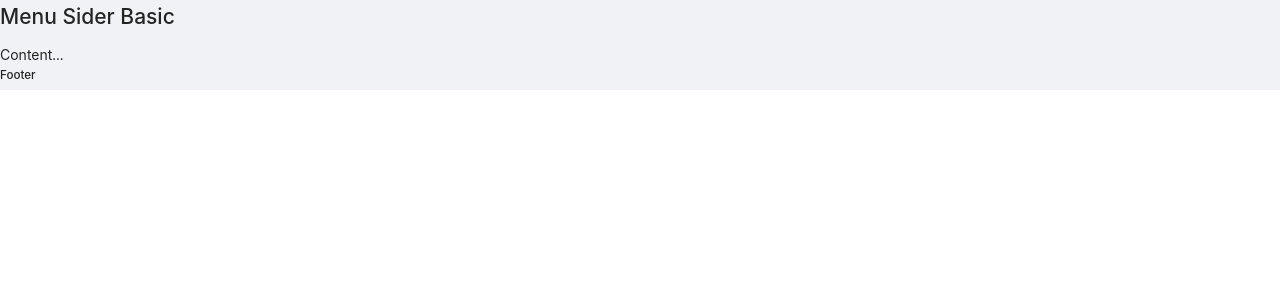
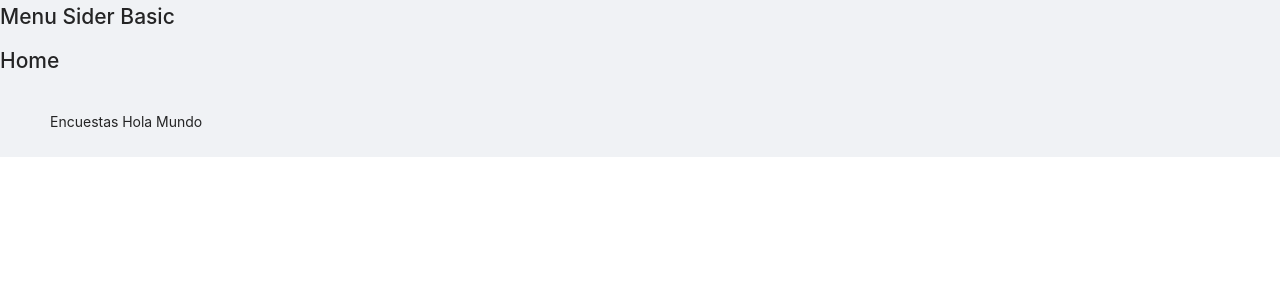
Before and after one commit to CharlyEstudio/encuesta, a React (Create React App) app: page / in a window 1280 px wide. Shown: the top 300 px of the page. Built offline with nearby package versions, Linux system fonts and the light colour scheme.

Commit message:
Rutas para usuarios básicos listo

```diff
--- a/src/Layouts/LayoutBasic.js
+++ b/src/Layouts/LayoutBasic.js
@@ -1,14 +1,22 @@
 // AntD
 import { Layout } from "antd";
 
-function LayoutBasic() {
+// Components
+import { LoadRoutes } from '../shared/components';
+
+function LayoutBasic({routes}) {
+    const { Content, Footer } = Layout;
     return(
         <Layout>
             <h2>Menu Sider Basic</h2>
-            <div>
-                Content...
-            </div>
-            <h5>Footer</h5>
+            <Layout>
+                <Content>
+                    <LoadRoutes routes={routes} />
+                </Content>
+                <Footer>
+                    Encuestas Hola Mundo
+                </Footer>
+            </Layout>
         </Layout>
     );
 }
```
Also changed, not shown: 1 other file (tests, documents, lock files or other folders).
